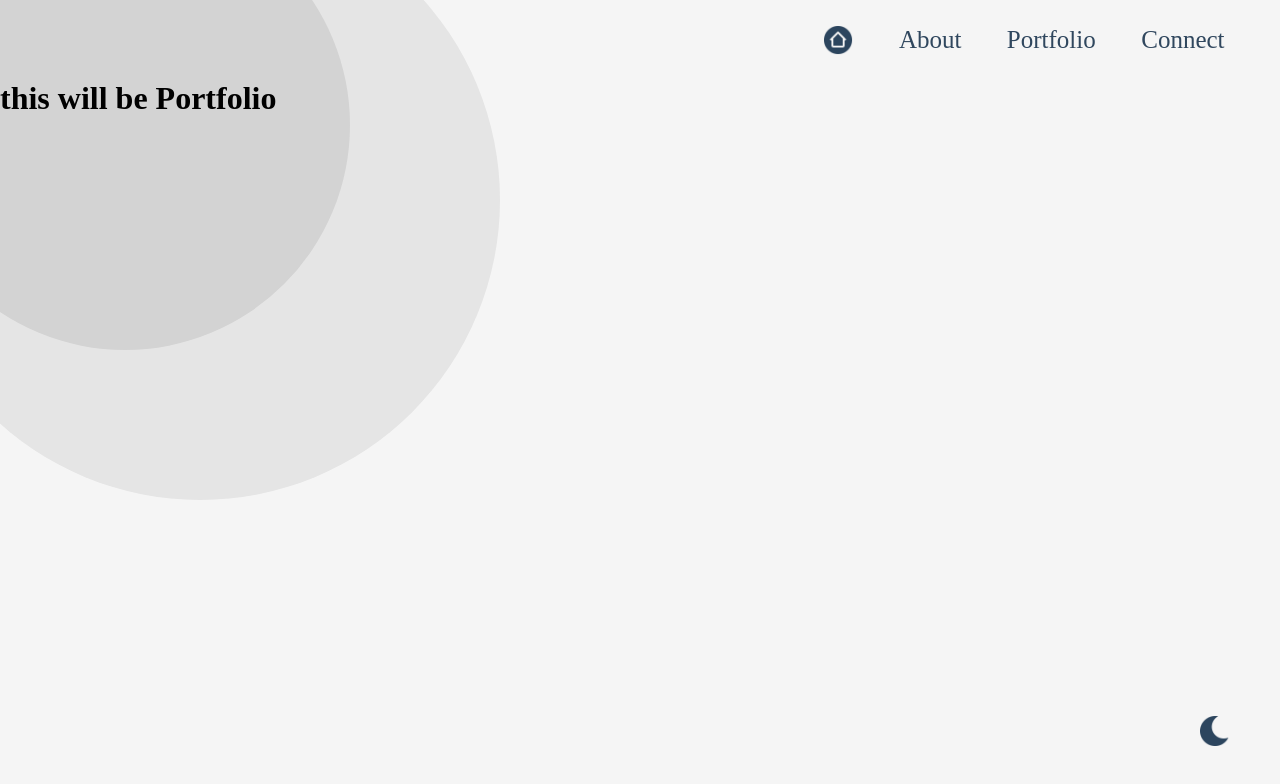
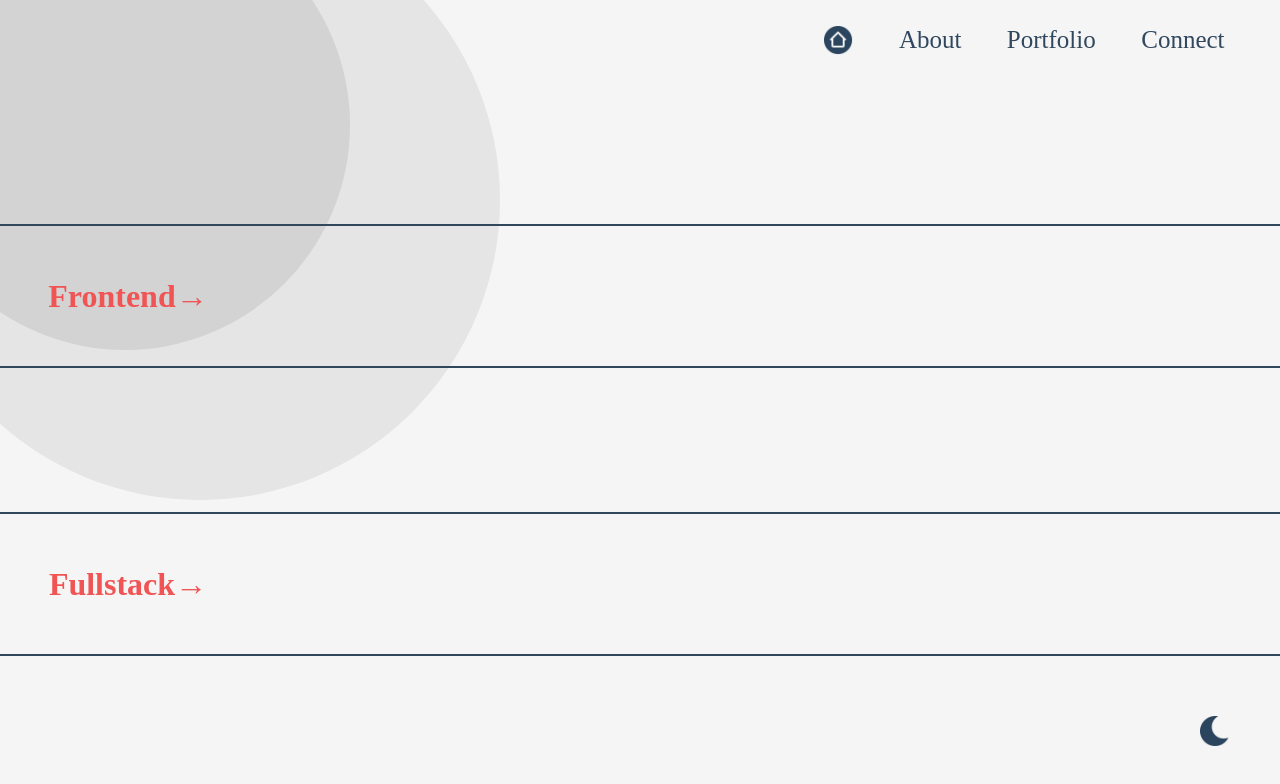
Before and after one commit to Gauravtripathii/portfolio-react, a React (Create React App) app: page /portfolio in a window 1280 px wide. Shown: the top 784 px of the page. Built offline with nearby package versions, Linux system fonts and the light colour scheme; a web font is replaced by a local one.

Commit message:
portfolio basics

```diff
--- a/src/components/Portfolio.js
+++ b/src/components/Portfolio.js
@@ -1,6 +1,16 @@
 import { motion } from "framer-motion";
+import "./component_style/portfolio.css";
 
 const Portfolio = () => {
+
+  const show = (event) => {
+    const projects = event.target.childNodes[0];
+    projects.className = "projects-visible";
+  };
+  const hide = (event) => {
+    const projects = event.target.childNodes[0];
+    projects.className = "projects-none";
+  };
   return (
     <motion.div
       className="portfolio tab"
@@ -9,7 +19,15 @@ const Portfolio = () => {
       exit={{ width: 0, opacity: 0 }}
       transition={{ type: "tween" }}
     >
-      <h1>this will be Portfolio</h1>
+      <div className="card" onMouseEnter={show} onMouseLeave={hide}>
+        <div className="projects-none">something something</div>
+        <h1>Frontend→</h1>
+      </div>
+
+      <div className="card" onMouseEnter={show} onMouseLeave={hide}>
+        <div className="projects-none">something something</div>
+        <h1>Fullstack→</h1>
+      </div>
     </motion.div>
   );
 };
--- a/src/components/component_style/portfolio.css
+++ b/src/components/component_style/portfolio.css
@@ -1,3 +1,39 @@
 .portfolio {
-    position: absolute;
+  bottom: 0;
+  display: flex;
+  flex-direction: column;
+  justify-content: space-evenly;
 }
+
+.portfolio > .card {
+  position: relative;
+  border: 2px solid var(--two);
+  border-left: none;
+  border-right: none;
+  display: flex;
+  align-items: center;
+  height: 20%;
+  cursor: pointer;
+}
+
+.portfolio > .card > h1 {
+  color: var(--three);
+  width: 20%;
+  text-align: center;
+}
+
+.portfolio > .card > .projects-none {
+  font-size: 0;
+  width: 0;
+  border: none;
+  transition: 0.6s ease;
+}
+
+.portfolio > .card > .projects-visible {
+  font-size: 30px;
+  width: 80%;
+  transition: 0.6s ease;
+  height: 100%;
+  display: flex;
+  align-items: center;
+}
```
